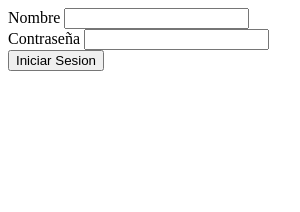
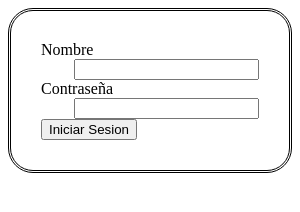
Before and after one commit to maodas/Formulario, an Electron app: page index.html in a window 300 px wide. Drawn offline with Linux system fonts and the light colour scheme.

Commit message:
CSS update

```diff
--- a/index.html
+++ b/index.html
@@ -2,6 +2,8 @@
 <html>
     <head>
         <title>Ejemplo Formulario</title>
+
+        <link rel="stylesheet" href="styles.css"/>
     </head>
     <body>
         <form id="form-login">
--- a/styles.css
+++ b/styles.css
@@ -0,0 +1,18 @@
+form{
+    border-radius: 25px;
+    border-width: medium;
+    border-style: double;
+    text-align:center;
+    padding: 30px;
+}
+label{
+    float:left;
+    clear:both;
+}
+input[type="text"], input[type="password"]{
+    float: right;
+}
+input[type="submit"]{
+    clear: both;
+    display: block;
+}
```
